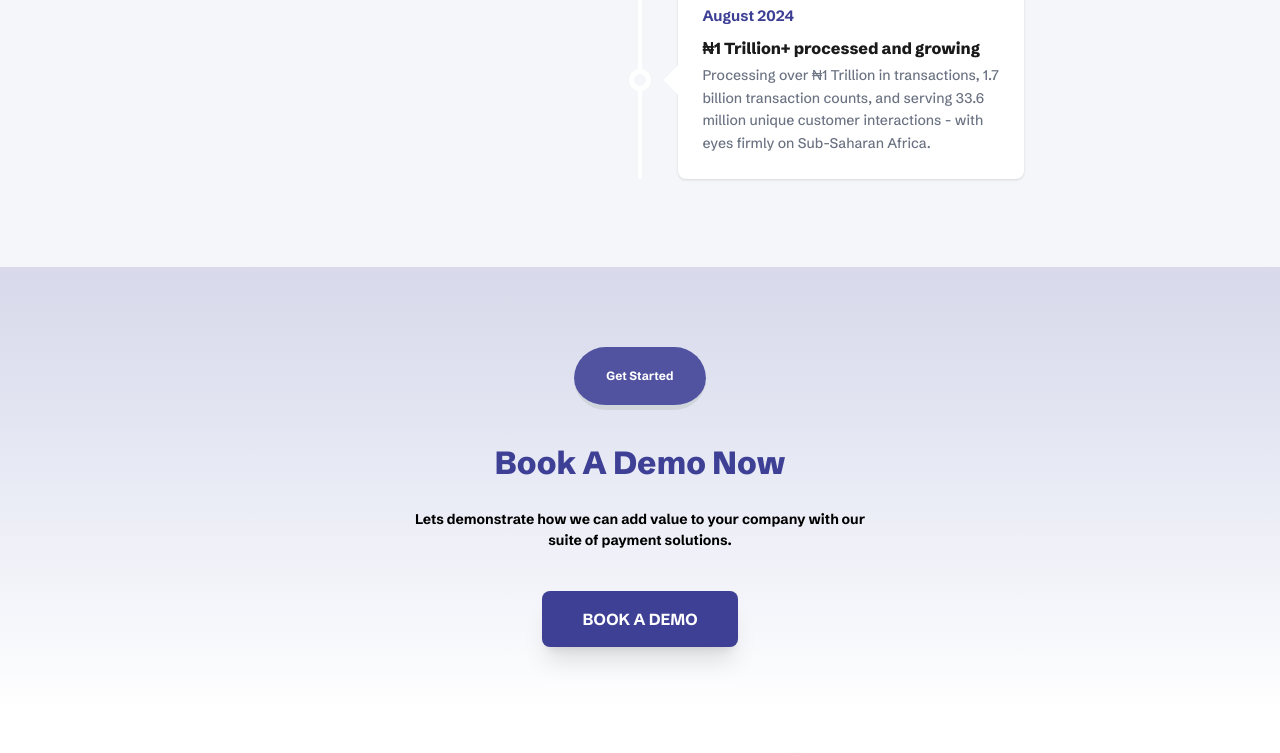
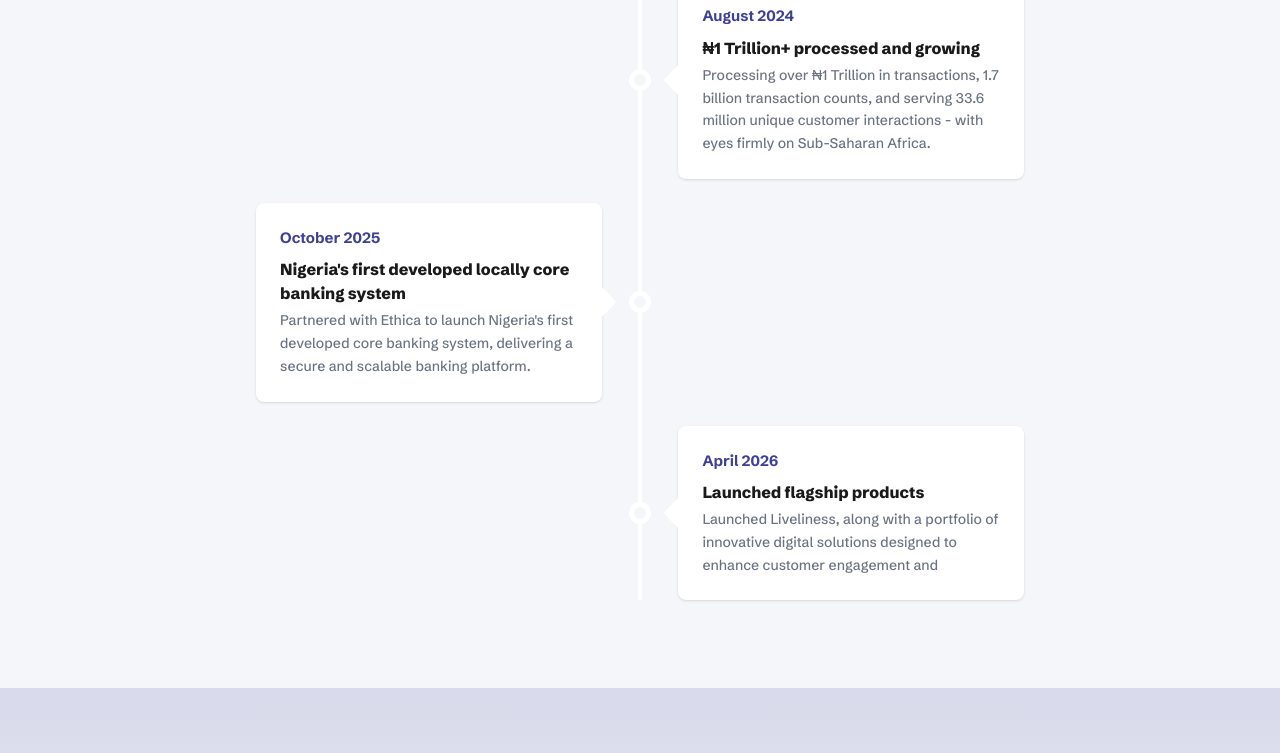
Before and after one commit to Anibire-saheed/new_payvantage, a Next.js app: page /about in a window 1280 px wide. Shown: the part 3479-4232 px from the top of the page. Built offline with nearby package versions, Linux system fonts and the light colour scheme.

Commit message:
Update site content, styling adjustments, and add timeline milestones

```diff
--- a/src/app/products/address-verification/AddressVerificationPage.tsx
+++ b/src/app/products/address-verification/AddressVerificationPage.tsx
@@ -29,7 +29,7 @@ export default function AddressVerificationPage() {
           >
             <path d="m15 18-6-6 6-6" />
           </svg>
-          back
+          Back
         </button>
       </div>
 
--- a/src/app/products/virtual-accounts/VirtualAccountsPage.tsx
+++ b/src/app/products/virtual-accounts/VirtualAccountsPage.tsx
@@ -179,7 +179,7 @@ export default function VirtualAccountsPage() {
 
               <a
                 href="mailto:info@payvantage.com.ng?subject=Book%20A%20Demo"
-                className="inline-block bg-brand-primary text-white px-8 py-3 rounded-lg font-bold hover:scale-105 transition-all shadow-xl mb-8"
+                className="inline-block bg-brand-primary text-white px-5 py-5 rounded-lg font-bold hover:scale-105 transition-all shadow-xl mb-8"
               >
                 Book Your Demo
               </a>
--- a/src/components/about/AboutPageClient.tsx
+++ b/src/components/about/AboutPageClient.tsx
@@ -336,6 +336,49 @@ export default function AboutPageClient() {
               </p>
             </div>
           </ScrollReveal>
+          {/* Milestone 5 */}
+          <ScrollReveal
+            from="left"
+            className="relative mb-6 w-full flex flex-col md:flex-row items-center justify-between"
+          >
+            <div className="w-[calc(100%-0.5rem)] md:w-[45%] bg-white p-6 rounded-lg shadow-sm text-left relative z-10 ml-5 md:ml-0 md:text-left">
+              <div className="hidden md:block absolute top-[50%] -translate-y-1/2 -right-2.5 w-5.5 h-5.5 bg-white rotate-45 rounded-[2px] -z-10" />
+              <div className="block md:hidden absolute top-[50%] -translate-y-1/2 -left-[10px] w-5.5 h-5.5 bg-white rotate-45 rounded-[2px] -z-10" />
+              <span className="text-brand-primary font-bold text-[14px] md:text-[15px] mb-2 block">
+                October 2025
+              </span>
+              <h3 className="text-[#1a1a1a] font-extrabold text-[16px] mb-1">
+                Nigeria's first developed locally core banking system
+              </h3>
+              <p className="text-gray-500 text-[14px] font-medium leading-relaxed">
+                Partnered with Ethica to launch Nigeria's first developed core banking system, delivering a secure and scalable banking platform.
+
+              </p>
+            </div>
+            <div className="absolute top-[50%] -translate-y-1/2 left-[30px] md:left-1/2 w-5.5 h-5.5 bg-[#F5F6FA] rounded-full border-[5px] border-white -ml-6 md:-ml-[11px] z-20" />
+            <div className="hidden md:block w-[45%]" />
+          </ScrollReveal>
+          {/* Milestone 6 */}
+          <ScrollReveal
+            from="right"
+            delay={100}
+            className="relative mb-6 w-full flex flex-col md:flex-row items-center justify-between"
+          >
+            <div className="hidden md:block w-[45%]" />
+            <div className="absolute top-[50%] -translate-y-1/2 left-7.5 md:left-1/2 w-5.5 h-5.5 bg-[#F5F6FA] rounded-full border-[5px] border-white -ml-6 md:-ml-2.75 z-20" />
+            <div className="w-[calc(100%-0.5rem)] md:w-[45%] bg-white p-6 rounded-lg shadow-sm text-left relative z-10 ml-5 md:ml-0">
+              <div className="absolute top-[50%] -translate-y-1/2 -left-2.5 w-5.5 h-5.5 bg-white rotate-45 rounded-xs -z-10" />
+              <span className="text-brand-primary font-bold text-[14px] md:text-[15px] mb-2 block">
+                April 2026
+              </span>
+              <h3 className="text-[#1a1a1a] font-extrabold text-[16px] mb-1">
+             Launched flagship products
+              </h3>
+              <p className="text-gray-500 text-[14px] font-medium leading-relaxed">
+                Launched Liveliness, along with a portfolio of innovative digital solutions designed to enhance customer engagement and
+              </p>
+            </div>
+          </ScrollReveal>
         </div>
       </section>
 
--- a/src/components/home/CTA.tsx
+++ b/src/components/home/CTA.tsx
@@ -24,7 +24,7 @@ export default function CTA() {
 
             <a
               href="mailto:info@payvantage.com.ng?subject=Book%20A%20Demo"
-              className="inline-block bg-brand-primary text-white px-10 py-4 rounded-lg font-bold hover:scale-105 transition-all shadow-xl mb-10"
+              className="inline-block bg-brand-primary text-white px-5 py-5 rounded-lg font-bold hover:scale-105 transition-all shadow-xl mb-10"
             >
               BOOK A DEMO
             </a>
--- a/src/components/home/FeatureAPI.tsx
+++ b/src/components/home/FeatureAPI.tsx
@@ -21,7 +21,7 @@ export default function FeatureAPI() {
           </p>
           <button
             type="button"
-            className="bg-[#5153A0] text-white px-8 py-3.5 rounded-lg font-bold hover:opacity-90 transition-all shadow-lg"
+            className="bg-[#5153A0] text-white px-8 py-5 rounded-lg font-bold hover:opacity-90 transition-all shadow-lg"
           >
             <a
               target="_blank"
--- a/src/components/home/Stats.tsx
+++ b/src/components/home/Stats.tsx
@@ -64,7 +64,7 @@ export default function Stats() {
     },
     {
       value: "1.94+ Billion",
-      label: "Transactions Count",
+      label: "Transaction Count",
     },
     {
       value: "33.6+ Million",
--- a/src/components/home/ourProductPage.tsx
+++ b/src/components/home/ourProductPage.tsx
@@ -54,7 +54,7 @@ export default function OurProductPage() {
                 </p>
                 <Link
                   href={card.link}
-                  className="bg-[#5153A0] text-white text-[14px] font-semibold px-6 py-3 rounded-md hover:opacity-90 transition-colors mt-auto w-fit"
+                  className="bg-[#5153A0] text-white text-[14px] font-semibold px-5 py-2.5 rounded-md hover:opacity-90 transition-colors mt-auto w-fit"
                 >
                   Learn more
                 </Link>
```
